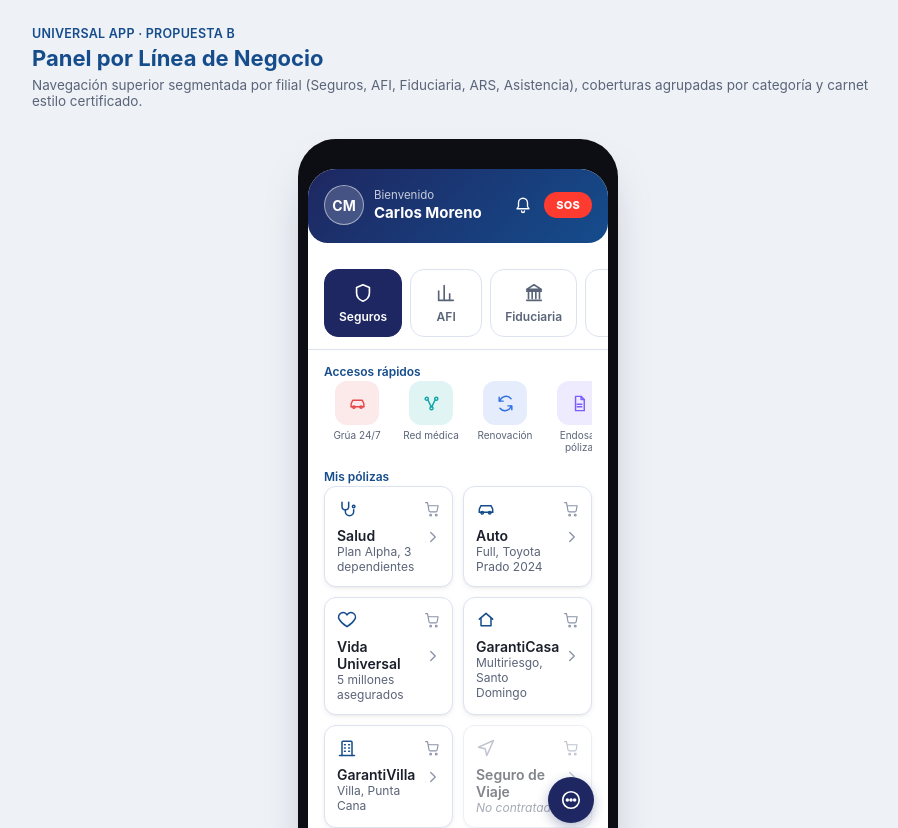
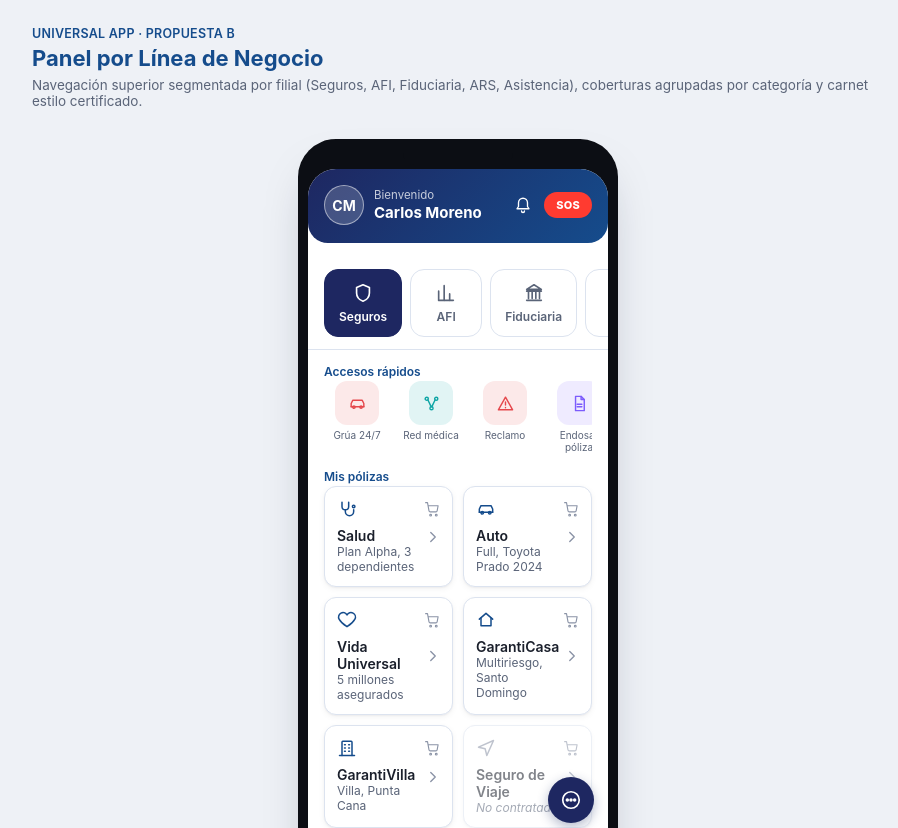
Before and after one commit to camorenop-ops/AppUniversal, a React (Vite) app: page / in a window 1280 px wide. Shown: the top 828 px of the page, without its empty margins (182-1080 px from the left). Built offline with nearby package versions, Linux system fonts and the light colour scheme.

Commit message:
Intercambia el orden de Reclamo y Renovación en accesos rápidos de Seguros

```diff
--- a/src/screens/TabScreens.jsx
+++ b/src/screens/TabScreens.jsx
@@ -34,10 +34,10 @@ export function HomeTab() {
         <QuickActionsRow items={[
           ["car", "Grúa 24/7", () => openAsistenciaSolicitud("vehicular"), "#E5484D"],
           ["network", "Red médica", openRedMedica, "#0EA5A5"],
-          ["refresh", "Renovación", openRenovaciones, "#2F6FE4"],
+          ["alerttriangle", "Reclamo", openReclamo, "#E5484D"],
           ["filedesc", "Endosar póliza", openEndosarPoliza, "#7C5CFC"],
           ["creditcard", "Pago", openPagoPolizas, "#1F9254"],
-          ["alerttriangle", "Reclamo", openReclamo, "#E5484D"],
+          ["refresh", "Renovación", openRenovaciones, "#2F6FE4"],
         ]} />
         <SectionLabel>Mis pólizas</SectionLabel>
         <div style={{ display: "grid", gridTemplateColumns: "repeat(2,minmax(0,1fr))", gap: 10 }}>
```
